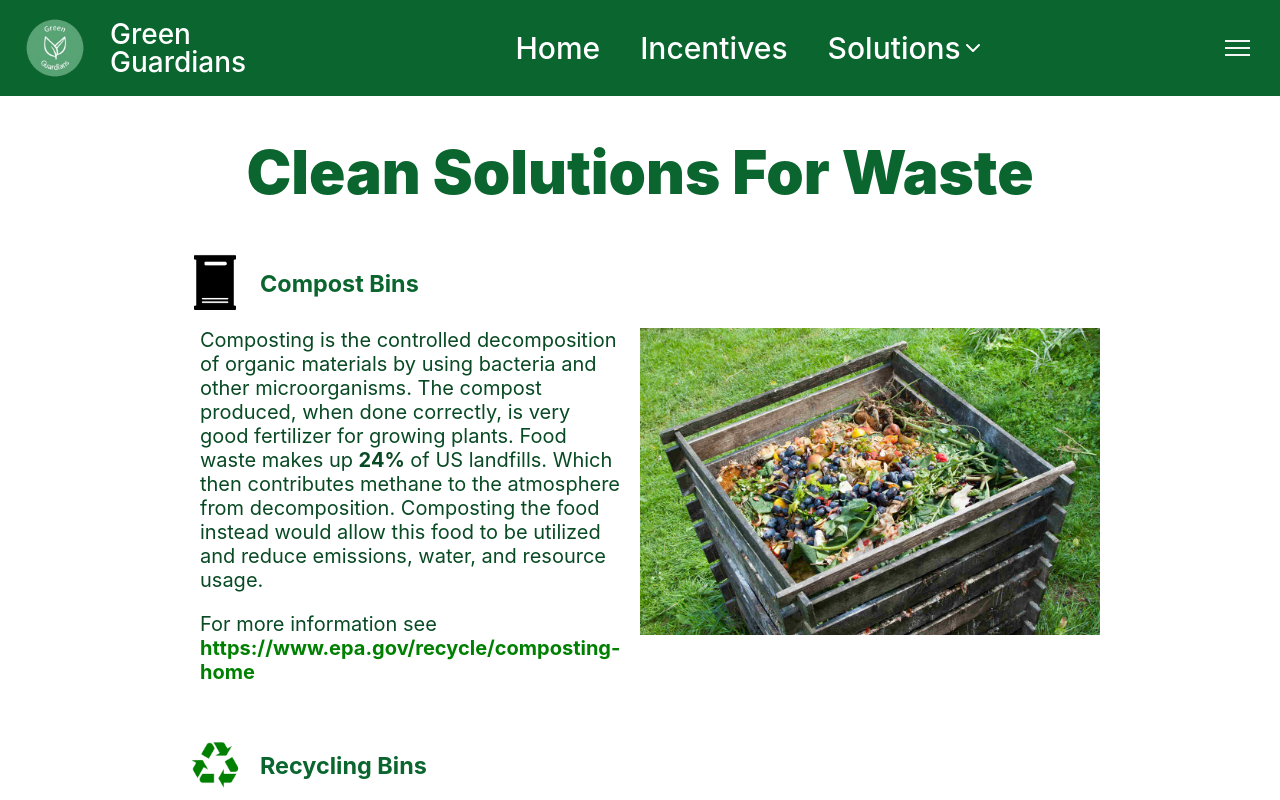
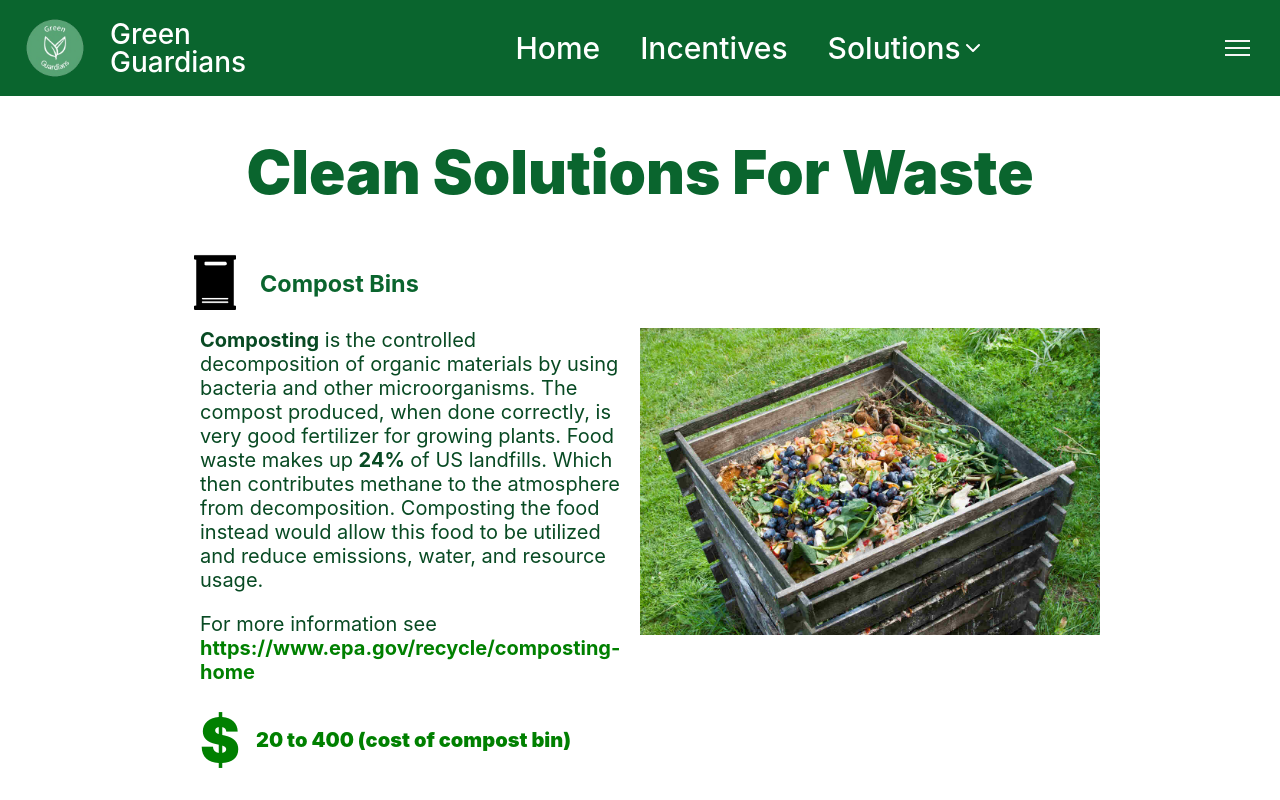
Before and after one commit to chonk9/webmaster23-24, a React (Create React App) app: page /clean-solutions-waste in a window 1280 px wide. Shown: the top 800 px of the page. Built offline with nearby package versions, Linux system fonts and the light colour scheme.

Commit message:
Added costs of solutions

```diff
--- a/src/App.css
+++ b/src/App.css
@@ -91,6 +91,7 @@ p {
     color: rgb(8, 74, 35);
     text-align: left;
     margin-top: 0;
+    overflow-wrap: break-word;
 }
 
 .bold {
--- /dev/null
+++ b/src/Components/cost.js
@@ -0,0 +1,11 @@
+import React from 'react';
+import '../css/cost.css';
+
+export default function Cost(props) {
+    return (<>
+        <div class="cost-container fun-bold">
+            <span style={{ fontSize: '3rem', verticalAlign: 'middle' }}>$ </span>
+            <span class="cost-value" style={{ verticalAlign: 'middle' }}>{ props.value }</span>
+        </div>
+    </>)
+}
--- a/src/Pages/CleanSolutionsHome.jsx
+++ b/src/Pages/CleanSolutionsHome.jsx
@@ -4,6 +4,8 @@ import SunAnimation from '../Components/sunAnimation.js';
 import CarAnimation from '../Components/carAnimation.js';
 import TextWrap from '../Components/textWrap.js';
 import SolutionHeading from '../Components/solutionHeading.js';
+import Cost from '../Components/cost.js';
+
 import homeTurbine from '../Images/homeTurbine.jpg'
 import solarPanels from '../Images/solarPanels.webp'
 import electricVehicle from '../Images/electric-vehicle.jpg'
@@ -24,6 +26,8 @@ export default function CleanSolutionsHome() {
             <p>Wind power is very sustainable but inconsistent and requires other sources of energy
               and energy storage to create a reliable stream of energy.</p>
             <p>Check the map to see if your area has incentives for switching to wind power.</p>
+
+            <Cost value="3,000 to 5,000 per kW of power capacity ($15K to $75K total)"></Cost>
           </>}/>
         </div>
         <div className="solution">
@@ -37,6 +41,8 @@ export default function CleanSolutionsHome() {
               In addition, cloud coverage will affect power generation.</p>
             <p>Energy storage or a more reliable source of energy may be needed to supplement solar power.</p>
             <p>Some states may have incentives for switching to solar so check out the map for more information.</p>
+
+            <Cost value="18,000 to 37,000"></Cost>
           </>}/>
         </div>
 
--- a/src/Pages/CleanSolutionsVehicles.jsx
+++ b/src/Pages/CleanSolutionsVehicles.jsx
@@ -4,6 +4,7 @@ import SunAnimation from "../Components/sunAnimation.js";
 import CarAnimation from "../Components/carAnimation.js";
 import TextWrap from "../Components/textWrap.js";
 import SolutionHeading from "../Components/solutionHeading.js";
+import Cost from '../Components/cost.js';
 import fuelEff from "../Images/fuel-efficiency.jpg"
 import electricVehicle from "../Images/electric-vehicle.jpg";
 import steeringWheelIcon from "../Images/carSteeringWheel.png";
@@ -47,6 +48,8 @@ export default function CleanSolutionsVehicles() {
                                         can also gain energy back by recovering
                                         energy from breaking.
                                     </p>
+
+                                    <Cost value="30,000+"></Cost>
                                 </>
                             }
                         />
@@ -79,6 +82,8 @@ export default function CleanSolutionsVehicles() {
                                         In addition, poor car maintenance lessens fuel effciency, getting your car checked up will save you fuel in the long run.
                                         Also, leaving your car on idle also uses gas. If you idle your car a lot, the gas usage will add up. Try idling your car less often.
                                     </p>
+
+                                    <Cost value="0 &#8212; You save money on fuel!"></Cost>
                                 </>
                             }
                         />
--- a/src/Pages/CleanSolutionsWaste.jsx
+++ b/src/Pages/CleanSolutionsWaste.jsx
@@ -5,6 +5,7 @@ import RecycleIcon from '../Images/RecycleIcon.png'
 import CompostBin from '../Images/CompostBin.png'
 import TextWrap from '../Components/textWrap.js';
 import SolutionHeading from '../Components/solutionHeading.js';
+import Cost from '../Components/cost.js'
 
 import compostBin from '../Images/compostbin.jpg'
 import recyclingBin from '../Images/recycling-bin.jpg'
@@ -29,7 +30,7 @@ export default function CleanSolutionsWaste() {
           <TextWrap wrappedSide="right" wrappedElt={<>
             <img src={compostBin}></img>
           </>} textElt={<>
-            <p>Composting is the controlled decomposition of organic materials by using bacteria and other microorganisms.
+            <p><b>Composting</b> is the controlled decomposition of organic materials by using bacteria and other microorganisms.
             The compost produced, when done correctly, is very good fertilizer for growing plants.
             Food waste makes up <b>24%</b> of US landfills. Which then contributes methane to the atmosphere from decomposition.
             Composting the food instead would allow this food to be utilized and reduce emissions, water, and resource usage.
@@ -37,6 +38,8 @@ export default function CleanSolutionsWaste() {
             <p>
               For more information see <a href='https://www.epa.gov/recycle/composting-home' target="_blank" rel='noreferer'><b>https://www.epa.gov/recycle/composting-home</b></a>
             </p>
+
+            <Cost value="20 to 400 (cost of compost bin)"></Cost>
           </>}/>
         </div>
 
@@ -55,6 +58,8 @@ export default function CleanSolutionsWaste() {
               For more information go to <a href='https://www.epa.gov/recycle/electronics-donation-and-recycling' target="_blank" rel='noreferer'><b>https://www.epa.gov/recycle/electronics-donation-and-recycling </b></a>
                 and <a href='https://www.epa.gov/recycle/recycling-basics-and-benefits' target="_blank" rel='noreferer'><b>https://www.epa.gov/recycle/recycling-basics-and-benefits</b></a>
             </p>
+
+            <Cost value="10 to 30 (cost of recycling bin)"></Cost>
           </>}/>
         </div>
       </div>
--- a/src/Pages/Sources.jsx
+++ b/src/Pages/Sources.jsx
@@ -49,6 +49,15 @@ export default function AboutUs() {
           <li><a href="https://www.epa.gov/transportation-air-pollution-and-climate-change/what-you-can-do-reduce-pollution-vehicles-and" target="_blank" rel="noopener noreferrer">
           https://www.epa.gov/transportation-air-pollution-and-climate-change/what-you-can-do-reduce-pollution-vehicles-and</a>
           </li><br/>
+          <li><a href="https://www.energysage.com/about-clean-energy/wind/small-wind-turbines-overview/" target="_blank" rel="noopener noreferrer">
+          https://www.energysage.com/about-clean-energy/wind/small-wind-turbines-overview/</a>
+          </li><br/>
+          <li><a href="https://www.wsj.com/buyside/personal-finance/solar-panel-costs-7b343ca2" target="_blank" rel="noopener noreferrer">
+          https://www.wsj.com/buyside/personal-finance/solar-panel-costs-7b343ca2</a>
+          </li><br/>
+          <li><a href="https://www.cars.com/articles/here-are-the-11-cheapest-electric-vehicles-you-can-buy-439849/" target="_blank" rel="noopener noreferrer">
+          https://www.cars.com/articles/here-are-the-11-cheapest-electric-vehicles-you-can-buy-439849/</a>
+          </li><br/>
         </Accordion>
 
         <br/>
--- /dev/null
+++ b/src/css/cost.css
@@ -0,0 +1,13 @@
+.cost-container {
+    display: flex;
+    gap: 0.8rem;
+    padding: 1rem;
+    padding-top: 0;
+    align-items: center;
+}
+
+.cost-value {
+    text-align: left;
+    height: fit-content;
+    padding-top: 0;
+}
```
